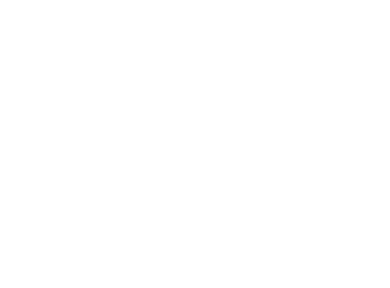
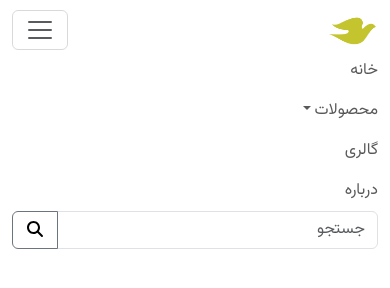
Before and after one commit to amir-jm/Dove-project, a website: page index.html in a window 390 px wide. Drawn offline with nearby package versions, Linux system fonts and the light colour scheme.

Commit message:
add navbar

```diff
--- a/index.html
+++ b/index.html
@@ -1,12 +1,55 @@
 <!DOCTYPE html>
-<html lang="en">
+<html dir="rtl" lang="en">
 <head>
     <meta charset="UTF-8">
     <meta name="viewport" content="width=device-width, initial-scale=1.0">
     <title>Dove</title>
+    <link rel="stylesheet" href="./style.css">
     <link rel="stylesheet" href="./node_modules/bootstrap/dist/css/bootstrap.rtl.min.css">
 </head>
 <body>
+    <nav class="navbar navbar-expand-lg">
+        <div class="container-fluid">
+            <a href="#" class="navbar-brand"><img width="50px" src="./image/logo.png" alt="logo"></a>
+            <button class="navbar-toggler" type="button" data-bs-toggle="collapse" data-bs-target="#toggle-nav">
+                <span class="navbar-toggler-icon"></span>
+            </button>
+            <div id="toggle-nav" class="collaps navbar-collapse">
+                <ul class="navbar-nav">
+                    <li class="nav-item">
+                        <a href="#" class="nav-link">خانه</a>
+                    </li>
+                    <li class="nav-item dropdown">
+                        <a href="#" class="nav-link dropdown-toggle" data-bs-toggle="dropdown">محصولات</a>
+                        <ul class="dropdown-menu">
+                            <li>
+                                <a href="#" class="dropdown-item">ضد آفتاب</a>
+                            </li>
+                            <li>
+                                <a href="#" class="dropdown-item">شامپو</a>
+                            </li>
+                            <li>
+                                <a href="#" class="dropdown-item">صابون</a>
+                            </li>
+                        </ul>
+                    </li>
+                    <li class="nav-item">
+                        <a href="#" class="nav-link">گالری</a>
+                    </li>
+                    <li class="nav-item">
+                        <a href="#" class="nav-link">درباره</a>
+                    </li>
+                </ul>
+                <form action="" class="ms-0 ms-lg-auto">
+                    <div class="input-group">
+                        <input type="text" class="form-control" placeholder="جستجو">
+                        <button class="btn btn-outline-secondary"><svg style="width: 20px;" xmlns="http://www.w3.org/2000/svg" viewBox="0 0 640 640"><!--!Font Awesome Free v7.1.0 by @fontawesome - https://fontawesome.com License - https://fontawesome.com/license/free Copyright 2025 Fonticons, Inc.--><path d="M480 272C480 317.9 465.1 360.3 440 394.7L566.6 521.4C579.1 533.9 579.1 554.2 566.6 566.7C554.1 579.2 533.8 579.2 521.3 566.7L394.7 440C360.3 465.1 317.9 480 272 480C157.1 480 64 386.9 64 272C64 157.1 157.1 64 272 64C386.9 64 480 157.1 480 272zM272 416C351.5 416 416 351.5 416 272C416 192.5 351.5 128 272 128C192.5 128 128 192.5 128 272C128 351.5 192.5 416 272 416z"/></svg></button>
+                    </div>
+                </form>
+            </div>
+        </div>
+
+    </nav>
 
     <script src="./node_modules/bootstrap/dist/js/bootstrap.bundle.min.js"></script>
 </body>
```
Also changed, not shown: Vazirmatn-Regular.ttf (added).
